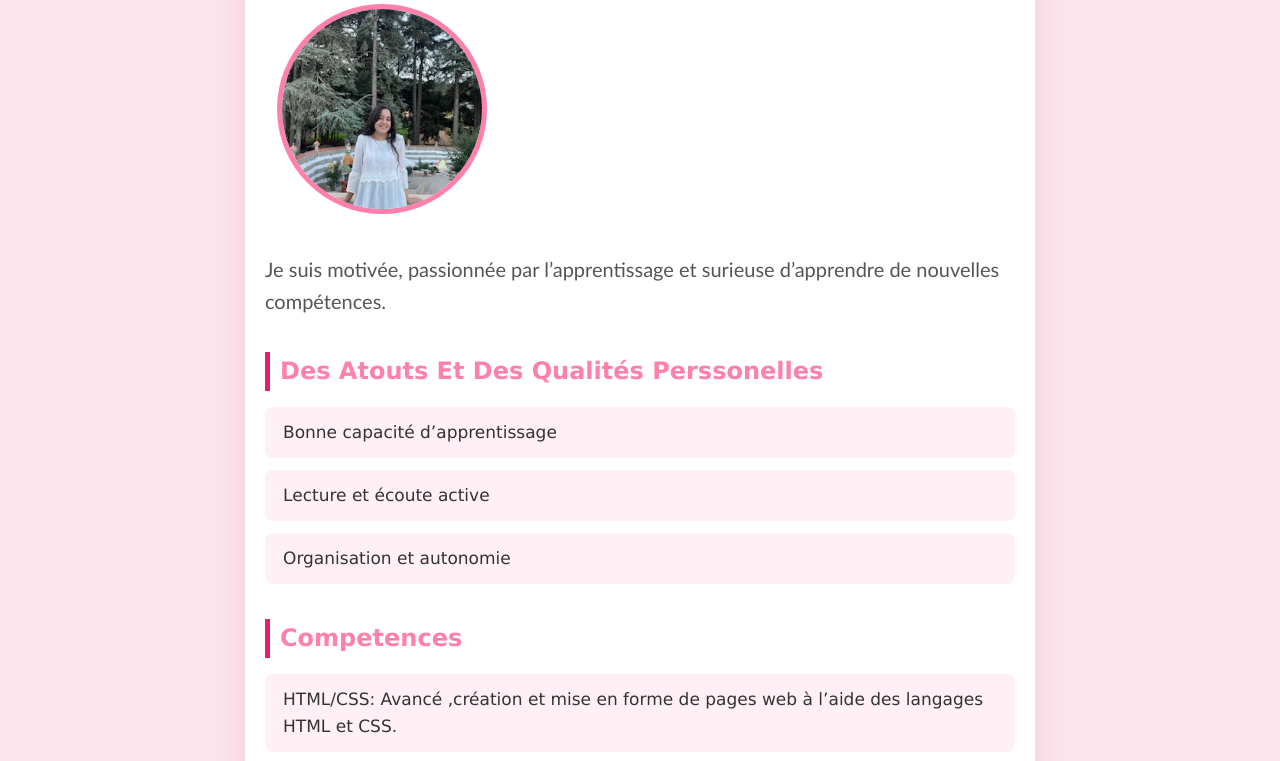
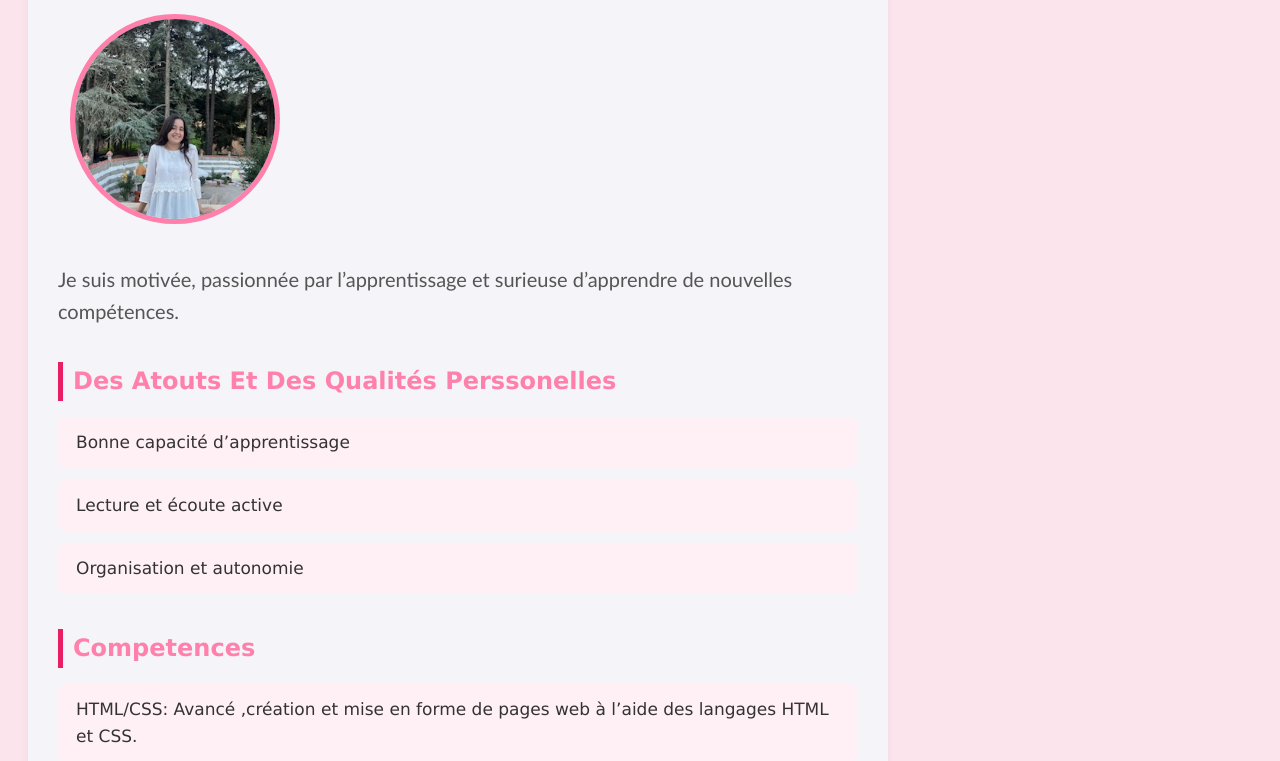
Before and after one commit to Salmaki/CSS_session_3, a plain HTML site: page Realisation_session_3/cv.html in a window 1280 px wide. Shown: the part 186-947 px from the top of the page. Drawn offline with Linux system fonts and the light colour scheme.

Commit message:
realisation de css

```diff
--- a/Realisation_session_3/cv.css
+++ b/Realisation_session_3/cv.css
@@ -99,3 +99,28 @@ nav a:hover {
     background-color: #e91e63;
     color: white;
 }
+
+
+.test {
+    max-width: 800px;
+    margin: 0px ;
+    padding: 30px;
+    background-color: #f4f4f9;
+    border-radius: 8px;
+    box-shadow: 0 4px 8px rgba(0, 0, 0, 0.05);
+}
+@media (max-width:600px){
+    header img{
+        width: 100px;
+        height: 100px;
+    }
+    nav {
+        width: 100%;
+        display: flex;
+
+    }
+
+    body{
+        padding: 0;
+    }
+}
--- a/Realisation_session_3/cv.html
+++ b/Realisation_session_3/cv.html
@@ -6,11 +6,11 @@
   <link rel="stylesheet" href="cv.css">
 </head>
 <body>
-<fieldset>
+<div class="test">
 
   <legend><b>Mon CV</b></legend>
     <h1>Mon profil</h1>
-  <img src="image/IMG_0223.jpeg" alt="Photo de Salma Kikout" style="border-radius:50%;">
+  <img src="image/IMG_0223.jpeg" alt="Photo de Salma Kikout">
   <p>Je suis motivée, passionnée par l’apprentissage et surieuse d’apprendre de nouvelles compétences.</p>
   <h2>Des atouts et des Qualités perssonelles</h2>
   <ul>
@@ -33,12 +33,12 @@
     <li>Création d’un mini-site personnel en HTML</li>
     <li>Travaux pratiques et auto-apprentissage</li>
   </ul>
+</div>
 
     <nav>
         <a href="index.html">Accueil</a>
         <a href="cv.html">CV</a>
         <a href="contacts.html">Contact</a>
       </nav>
-</fieldset>
 </body>
 </html>
```
Also changed, not shown: Realisation_session_3/index.css (+15 -0 lines).
